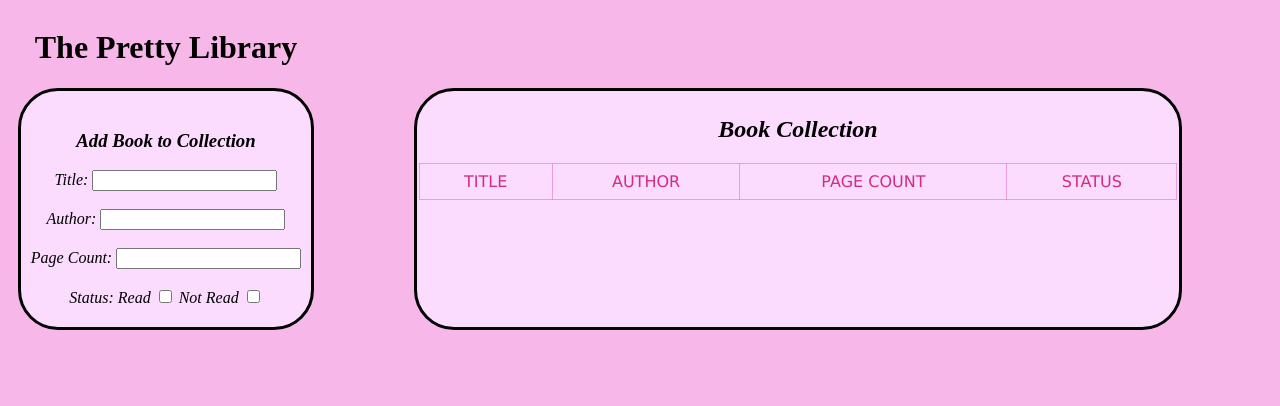
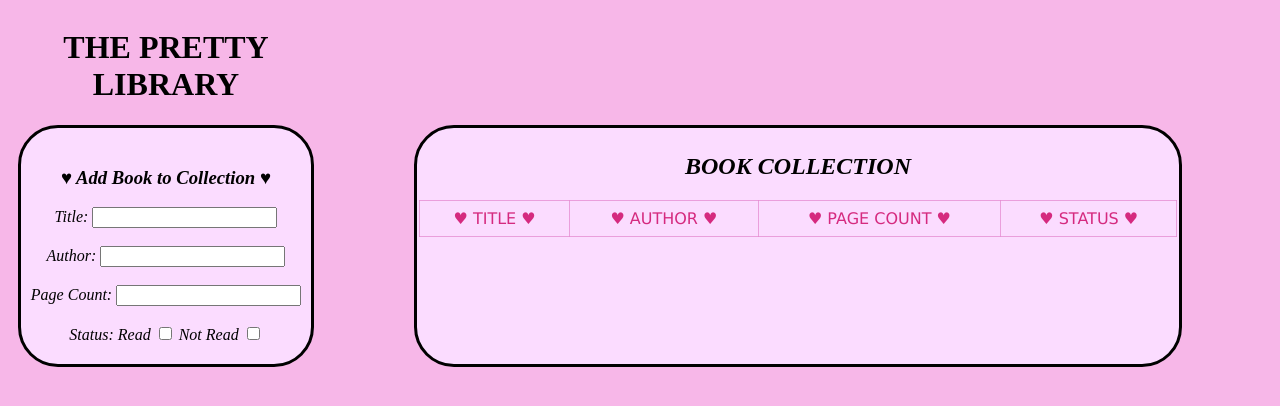
Before and after one commit to dvelazq1/libraryApp, a plain HTML site: page index.html in a window 1280 px wide. Drawn offline with Linux system fonts and the light colour scheme.

Commit message:
Fix headings

```diff
--- a/index.html
+++ b/index.html
@@ -7,9 +7,9 @@
 </head>
 <body>
     <script src="script.js"></script>
-    <h1 id ="title">The Pretty Library</h1>
+    <h1 id ="title">THE PRETTY LIBRARY</h1>
         <div id="addBook">
-        <h3>Add Book to Collection</h3>
+        <h3>♥ Add Book to Collection ♥</h3>
         <div id="bookForm">
             <form action="" method="get">
                 <label for="title">Title:</label>
@@ -29,13 +29,13 @@
         </div>
     </div>
     <div id="bookCollection">
-        <h2>Book Collection</h2>
+        <h2>BOOK COLLECTION</h2>
         <table style="width:100%">
             <tr>
-              <td>Title</td>
-              <td>Author</td>
-              <td>Page Count</td>
-              <td>Status</td>
+              <td>♥ Title ♥</td>
+              <td>♥ Author ♥</td>
+              <td>♥ Page Count ♥</td>
+              <td>♥ Status ♥</td>
             </tr>
           </table>
     </div>
```
